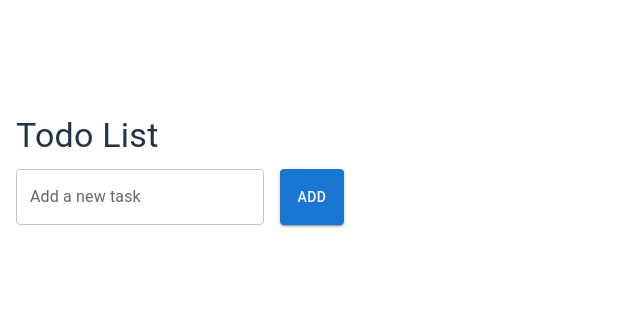
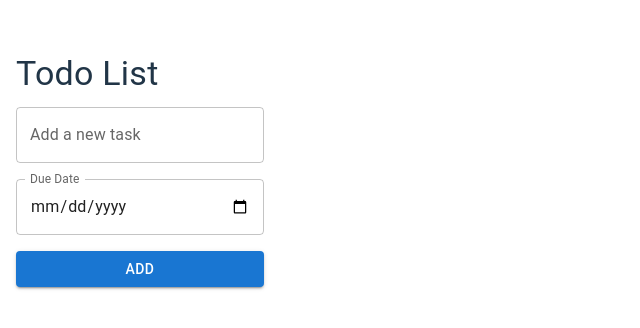
Before and after one commit to sofialumme/my-todo-app, a React (Vite) app: page / in a window 1280 px wide. Shown: the part 238-566 px from the top of the page, without its empty margins (0-640 px from the left). Built offline with nearby package versions, Linux system fonts and the light colour scheme.

Commit message:
v2 commit

```diff
--- a/src/TodoList.jsx
+++ b/src/TodoList.jsx
@@ -5,11 +5,13 @@ import DeleteIcon from "@mui/icons-material/Delete";
 const TodoList = () => {
   const [tasks, setTasks] = useState([]);
   const [input, setInput] = useState("");
+  const [date, setDate] = useState("");
 
   const addTask = () => {
-    if (input.trim()) {
-      setTasks([...tasks, { id: Date.now(), text: input, done: false }]);
+    if (input.trim() && date) {
+      setTasks([...tasks, { id: Date.now(), text: input, date: date, done: false }]);
       setInput("");
+      setDate("");
     }
   };
 
@@ -30,12 +32,19 @@ const TodoList = () => {
       <Typography variant="h4" gutterBottom>
         Todo List
       </Typography>
-      <Box sx={{ display: "flex", gap: 2, mb: 3 }}>
+      <Box sx={{ display: "flex", flexDirection: "column", gap: 2, mb: 3 }}>
         <TextField
           fullWidth
           value={input}
           onChange={(e) => setInput(e.target.value)}
           label="Add a new task"
+        />
+        <TextField
+          type="date"
+          value={date}
+          onChange={(e) => setDate(e.target.value)}
+          InputLabelProps={{ shrink: true }}
+          label="Due Date"
         />
         <Button variant="contained" onClick={addTask}>
           Add
@@ -45,6 +54,7 @@ const TodoList = () => {
         {tasks.map((task) => (
           <Card key={task.id} variant="outlined">
             <CardContent sx={{ display: "flex", alignItems: "center", justifyContent: "space-between" }}>
+              <Box sx={{ display: "flex", flexDirection: "column" }}>
                 <Box sx={{ display: "flex", alignItems: "center", gap: 1 }}>
                   <Checkbox
                     checked={task.done}
@@ -54,6 +64,10 @@ const TodoList = () => {
                     sx={{ textDecoration: task.done ? "line-through" : "none", color: task.done ? "text.secondary" : "text.primary" }}
                   >
                     {task.text}
+                  </Typography>
+                </Box>
+                <Typography variant="body2" color="text.secondary">
+                  Due: {task.date}
                 </Typography>
               </Box>
               <IconButton color="error" onClick={() => deleteTask(task.id)}>
```
Lines whose indentation alone changed are shown as unchanged.
